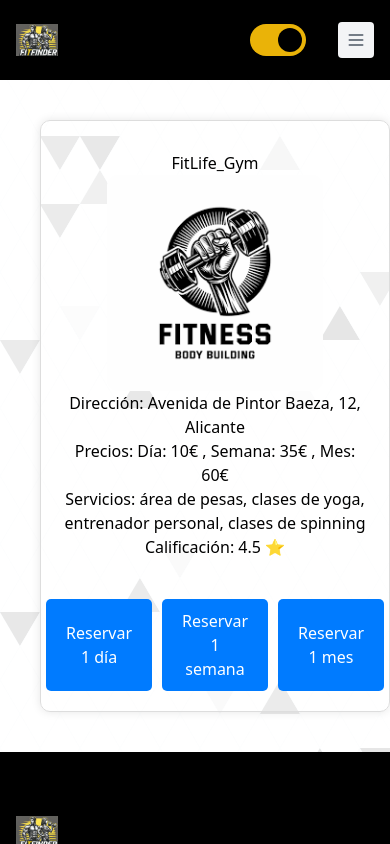
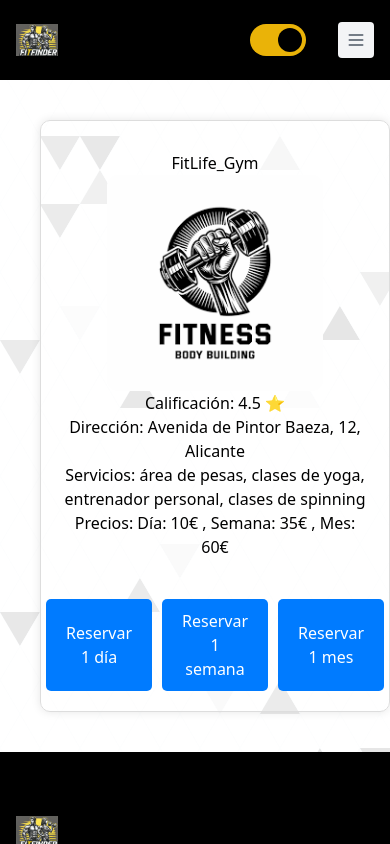
Before and after one commit to angelbuigues/FitFinder, a Vue app: page / in a window 390 px wide. Both pictures are taken after a click on the element "FitLife_Gym". Shown: the top 844 px of the page. Built offline with nearby package versions, Linux system fonts and the light colour scheme.

Commit message:
pequeños cambios

```diff
--- a/src/components/Header.vue
+++ b/src/components/Header.vue
@@ -114,7 +114,3 @@ const toggleMenu = () => {
     </div>
   </header>
 </template>
-
-<style scoped>
-/* Estilos adicionales si es necesario */
-</style>
--- a/src/views/GymsView.vue
+++ b/src/views/GymsView.vue
@@ -71,11 +71,10 @@ const getReservationType = (num) => {
         <div class="gym">
           <h3>{{ selectedGym.name }}</h3>
           <img :src="`/img/${selectedGym.name}.png`" alt="FitFinder Logo" />
+          <p>Calificación: {{ selectedGym.rating }} ⭐</p>
           <p>Dirección: {{ selectedGym.address }}, {{ selectedGym.city }}</p>
-          <p>Precios: Día: {{ selectedGym.pricing.one_day }}€ , Semana: {{ selectedGym.pricing.one_week }}€ , Mes: {{ selectedGym.pricing.one_month }}€
-          </p>
           <p>Servicios: {{ selectedGym.services.join(', ') }}</p>
-          <p>Calificación: {{ selectedGym.rating }} ⭐</p>
+          <p>Precios: Día: {{ selectedGym.pricing.one_day }}€ , Semana: {{ selectedGym.pricing.one_week }}€ , Mes: {{ selectedGym.pricing.one_month }}€</p>
 
           <!-- Contenedor para los botones -->
           <div class="button-container">
--- a/src/views/MapaView.vue
+++ b/src/views/MapaView.vue
@@ -9,7 +9,7 @@ import L from "leaflet";
 const gyms = JSON.parse(localStorage.getItem("lista-gyms"));
 
 // Estado para la posición del usuario
-const userLocation = ref([38.3452, -0.4810]);
+const userLocation = ref([38.3615, -0.4684]);
 const zoom = ref(13);
 const router = useRouter(); // Instancia de router
 // Filtros
```
